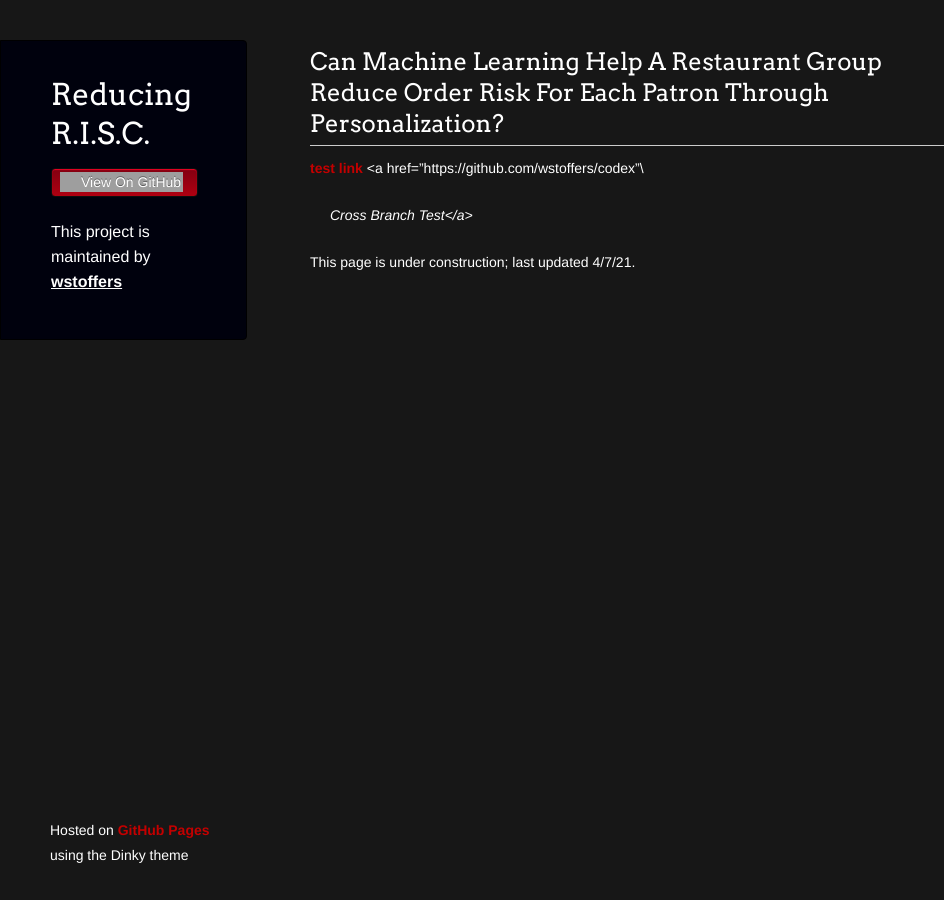
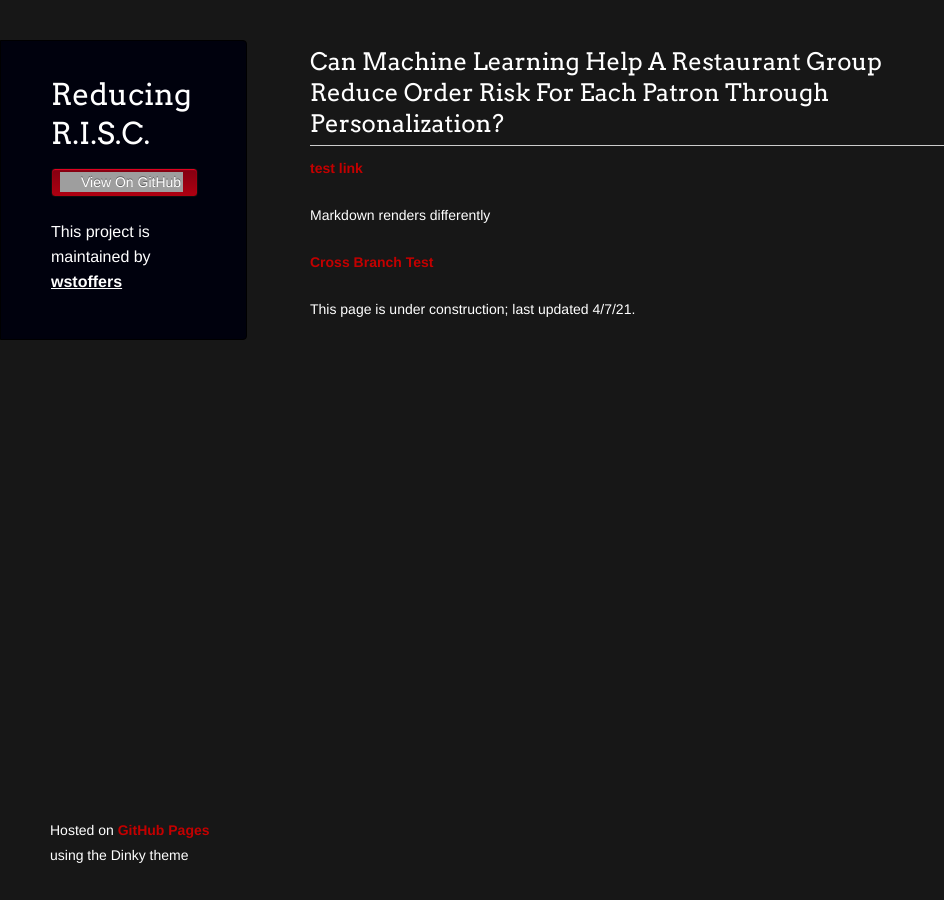
Before and after one commit to wstoffers/codex, a Jekyll site: the page built from index.md, in a window 1280 px wide. Shown: the whole page, without its empty margins (0-944 px from the left). Built offline with Jekyll 4.4.1, drawn with Linux system fonts in a browser that asks for light colours; our own code applies the rules of GitHub Pages for plain Markdown files; a script that is not in the unit is left out; grey boxes are pictures that could not be loaded.

```diff
--- a/index.md
+++ b/index.md
@@ -5,7 +5,9 @@ title: Reducing R.I.S.C.
 ## Can Machine Learning Help A Restaurant Group Reduce Order Risk For Each Patron Through Personalization?
 
 [test link](pages/codex_web_example/web/)
-<a href="{{ site.github.repository_url }}"\
->Cross Branch Test</a>
+
+Markdown renders differently
+
+<a href="{{ site.github.repository_url }}">Cross Branch Test</a>
 
 This page is under construction; last updated 4/7/21.
```
